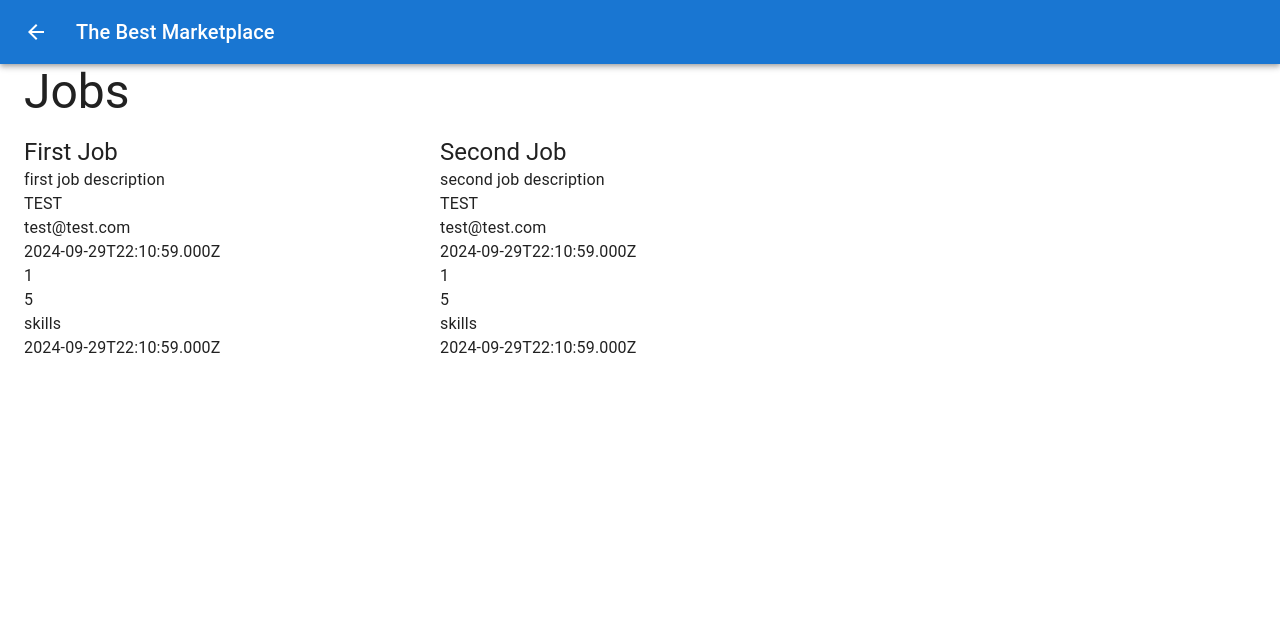
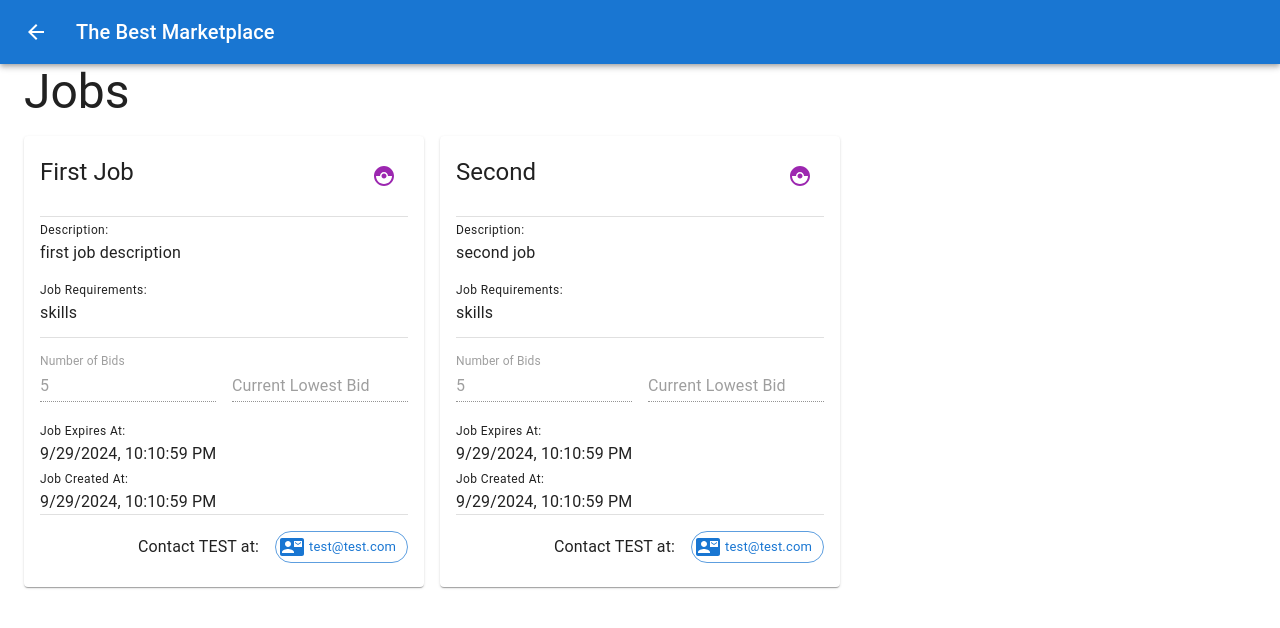
Before and after one commit to ydelloyd/Marketplace, a React app in the folder frontend/: page / in a window 1280 px wide. Shown: the top 628 px of the page. Built offline with nearby package versions, Linux system fonts and the light colour scheme.

Commit message:
Created the initial Job cards for details

```diff
--- a/frontend/src/app/components/HomePage.tsx
+++ b/frontend/src/app/components/HomePage.tsx
@@ -1,9 +1,9 @@
 import React, { useEffect, useState } from "react";
-import { Button, Typography } from "@mui/material";
-import { Link } from "react-router-dom";
+import { Typography } from "@mui/material";
 import Grid from '@mui/material/Grid2';
 import { Job } from "../models/jobModel";
 import { OwnerModel } from "../models/ownerModel";
+import JobCard from "./shared/jobCard";
 
 const HomePage: React.FC = () => {
 
@@ -21,8 +21,8 @@ const HomePage: React.FC = () => {
     },
     {
       id: "2",
-      title: "Second Job",
-      description: "second job description",
+      title: "Second ",
+      description: "second job ",
       owner: { name: "TEST", contactInfo: "test@test.com"} as OwnerModel,
       expiration: new Date().toISOString(), // ISO 8601 date-time string
       lowestBid: 1,
@@ -39,17 +39,7 @@ const HomePage: React.FC = () => {
       </Grid>
       {jobs.map((job) => {
         return (
-          <Grid size={4}>
-            <Typography variant="h5">{job.title}</Typography>
-            <Typography variant="body1">{job.description}</Typography>
-            <Typography variant="body1">{job.owner.name}</Typography>
-            <Typography variant="body1">{job.owner.contactInfo}</Typography>
-            <Typography variant="body1">{job.expiration}</Typography>
-            <Typography variant="body1">{job.lowestBid}</Typography>
-            <Typography variant="body1">{job.numberOfBids}</Typography>
-            <Typography variant="body1">{job.reqirements}</Typography>
-            <Typography variant="body1">{job.createdAt}</Typography>
-          </Grid>
+          <JobCard key={job.id} job={job} />
         );
       })}
     </Grid>
--- /dev/null
+++ b/frontend/src/app/components/shared/jobCard.tsx
@@ -0,0 +1,135 @@
+import React from "react";
+import {
+  Grid2,
+  Typography,
+  Card,
+  CardContent,
+  Stack,
+  Button,
+  Divider,
+  TextField,
+  Chip,
+  Tooltip,
+  Box,
+  IconButton
+} from "@mui/material";
+import ContactMail from "@mui/icons-material/ContactMail";
+import CatchingPokemonIcon from "@mui/icons-material/CatchingPokemon";
+
+import { Job } from "../../models/jobModel";
+
+const JobCard: React.FC<{ job: Job }> = ({ job }) => {
+
+  const copyEmailToClipboard = (contact: string) => {
+    navigator.clipboard.writeText(contact);
+  };
+
+  const utcToLocale = (date: string) => {
+    const convertedDate = new Date(date).toLocaleString()
+    return convertedDate ? convertedDate : "";
+  };
+
+  return (
+    <Grid2 size={4}>
+       <Card sx={{ display: "flex", flexDirection: "column", height: "100%" }}>
+       <CardContent>
+          <Stack
+            direction="row"
+            sx={{ justifyContent: "space-between", alignItems: "center" }}
+            paddingBottom={"1rem"}
+          >
+            <Typography
+              gutterBottom
+              variant="h5"
+              component="div"
+              sx={{ wordBreak: "break-word" }}
+            >
+              {job.title}
+            </Typography>
+            <Tooltip title={"Bid on this job!"}>
+              <IconButton color="secondary" aria-label="bid" size="large">
+                <CatchingPokemonIcon />
+              </IconButton>
+            </Tooltip>
+          </Stack>
+          <Divider />
+          <Typography
+            variant="caption"
+            sx={{ mt: 1.5, wordBreak: "break-word" }}
+          >
+            Description:
+          </Typography>
+          <Typography sx={{ mb: 1.5, wordBreak: "break-word" }}>
+            {job.description}
+          </Typography>
+          <Typography
+            variant="caption"
+            sx={{ mt: 1.5, wordBreak: "break-word" }}
+          >
+            Job Requirements:
+          </Typography>
+          <Typography sx={{ mb: 1.5, wordBreak: "break-word" }}>
+            {job.reqirements}
+          </Typography>
+          <Divider />
+          <Grid2
+            container
+            spacing={2}
+            paddingTop={"1rem"}
+            paddingBottom={"1rem"}
+          >
+            <Grid2 size={6}>
+              <TextField
+                id={"bids-" + job.id}
+                label="Number of Bids"
+                type="number"
+                variant="standard"
+                disabled
+                value={job.numberOfBids}
+              />
+            </Grid2>
+            <Grid2 size={6}>
+              <TextField
+                id={"lowest-bid-" + job.id}
+                label="Current Lowest Bid"
+                type="number"
+                variant="standard"
+                disabled
+                value={"$" + job.lowestBid}
+              />
+            </Grid2>
+          </Grid2>
+          <Typography
+            variant="caption"
+            sx={{ mt: 1.5, wordBreak: "break-word" }}
+          >
+            Job Expires At:
+          </Typography>
+          <Typography variant="body1">{utcToLocale(job.expiration)}</Typography>
+          <Typography
+            variant="caption"
+            sx={{ mt: 1.5, wordBreak: "break-word" }}
+          >
+            Job Created At:
+          </Typography>
+          <Typography variant="body1">{utcToLocale(job.createdAt)}</Typography>
+          <Divider />
+          <Box paddingTop={"1rem"} display={"flex"} justifyContent={"flex-end"} alignItems={"center"}>
+          <Typography variant="body1" paddingRight={"1rem"}>{`Contact ${job.owner.name} at: `}</Typography>
+            <Tooltip title={job.owner.contactInfo}>
+              <Chip
+                icon={<ContactMail />}
+                color={"primary"}
+                label={job.owner.contactInfo}
+                variant="outlined"
+                onClick={() => copyEmailToClipboard(job.owner.contactInfo)}
+              />
+            </Tooltip>
+          </Box>
+        </CardContent>
+      </Card>
+    </Grid2>
+  );
+};
+
+export default JobCard;
```
